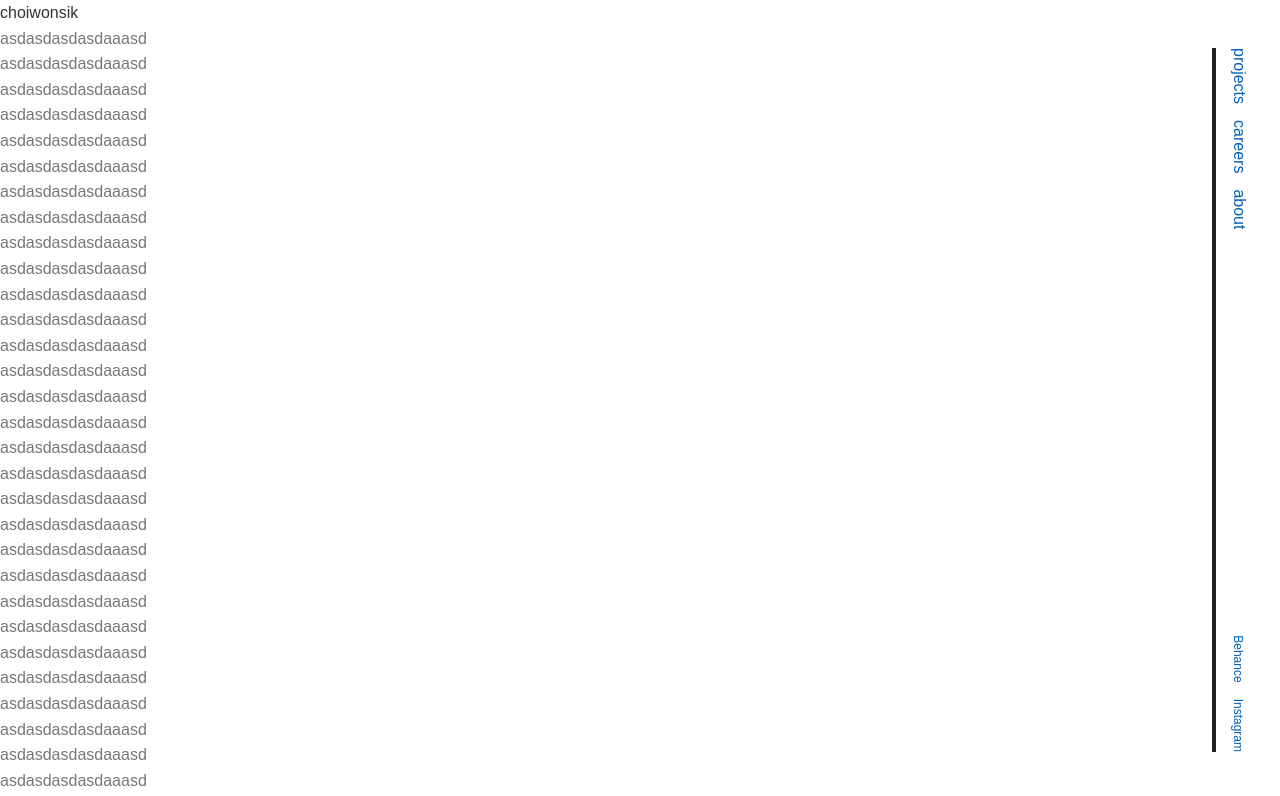
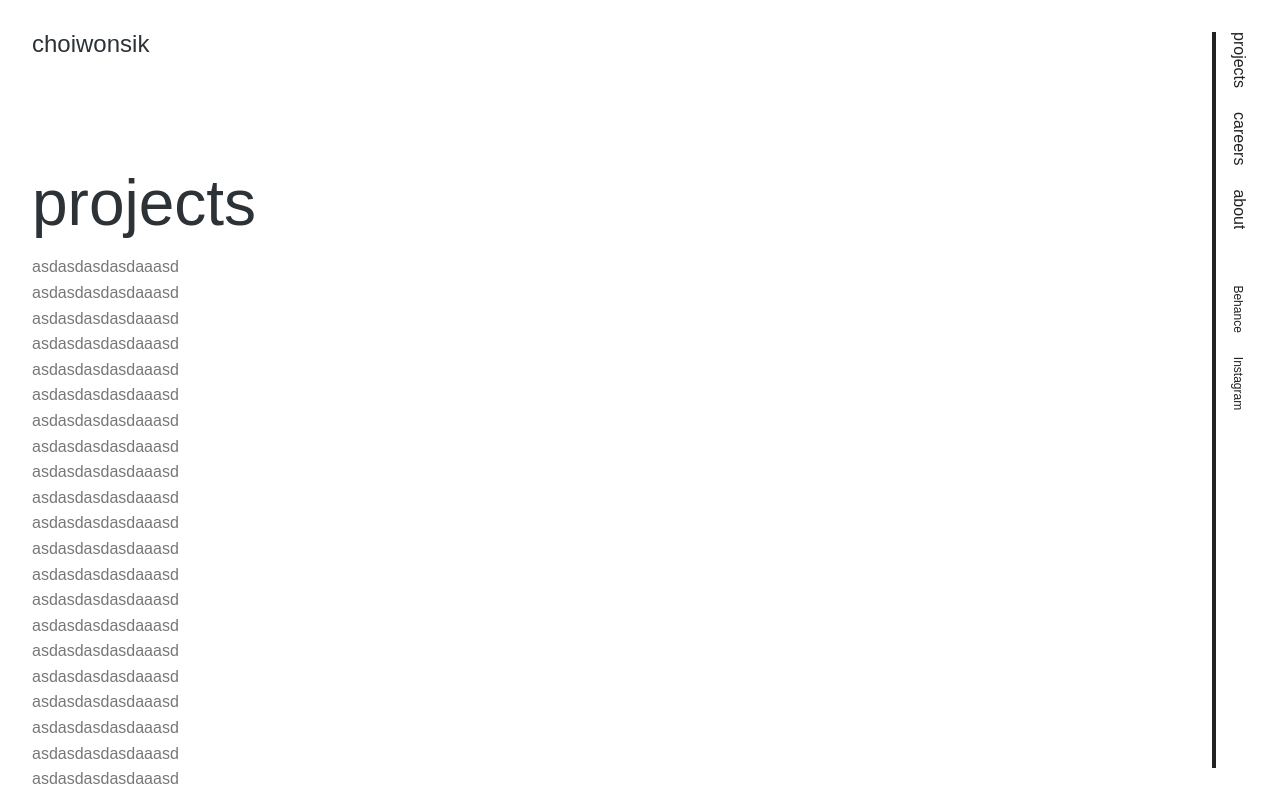
Before and after one commit to nSIK/nsik.github.io, a plain HTML site: page index.html in a window 1280 px wide. Shown: the top 796 px of the page. Drawn offline with nearby package versions, Linux system fonts and the light colour scheme; some icons are missing; a web font is replaced by a local one.

Commit message:
2020-07-17 test4
test4

```diff
--- a/assets/css/style.css
+++ b/assets/css/style.css
@@ -3,7 +3,7 @@ document : CSS Style
 publishing : Wonsik Choi (nsikchoi@gmail.com)
 */
 html {font-size:16px;}
-header {position: fixed; width:3rem; right:1rem; top:3rem; bottom:3rem; border-left:4px solid #222;}
+header {position: fixed; width:3rem; right:1rem; top:2rem; bottom:2rem; border-left:0.25rem solid #222;}
 
 header nav {
 	-ms-transform: rotate(90deg);
@@ -12,19 +12,21 @@ header nav {
 	-ms-transform-origin: left top;
 	-webkit-transform-origin: left top;
 	transform-origin: left top;
-	overflow: hidden; width:calc(100vh - 6rem); height: 1.6rem; margin-left: 2.25rem;
+	overflow: hidden; width:calc(100vh - 4rem); height: 1.6rem; margin-left: 2.25rem;
 }
 header nav ul.main-menu {float:left; overflow: hidden;}
-header nav ul.main-menu li {float:left; margin-right: 1rem;}
+header nav ul.main-menu li {float:left; margin-right: 1.5rem;}
 header nav ul.main-menu li:last-child {margin-right: 0;}
-header nav ul.main-menu li a {font-size:1rem;}
+header nav ul.main-menu li a {font-size:1rem; color:#222;}
 
-header nav ul.sub-menu {float:right; overflow: hidden;}
-header nav ul.sub-menu li {float:left; margin-right: 1rem;}
+header nav ul.sub-menu {float:left; overflow: hidden; margin-left:3.5rem;}
+header nav ul.sub-menu li {float:left; margin-right: 1.5rem;}
 header nav ul.sub-menu li:last-child {margin-right:0;}
-header nav ul.sub-menu li a {font-size:0.75rem;}
+header nav ul.sub-menu li a {font-size:0.75rem; color:#222;}
 
-.contents h1 {font-size:1rem;}
+.contents {padding:2rem;}
+.contents h1 {font-size:1.5rem; line-height: 1.5rem;}
+.contents h2 {margin-top:6rem; font-size:4rem;}
 
 @media screen and (max-width:767px) {
 	html {font-size: 12px;}
--- a/index.html
+++ b/index.html
@@ -64,6 +64,7 @@
 
 	<div class="contents">
 		<h1>choiwonsik</h1>
+		<h2>projects</h2>
 		<p>asdasdasdasdaaasd</p>
 		<p>asdasdasdasdaaasd</p>
 		<p>asdasdasdasdaaasd</p>
```
